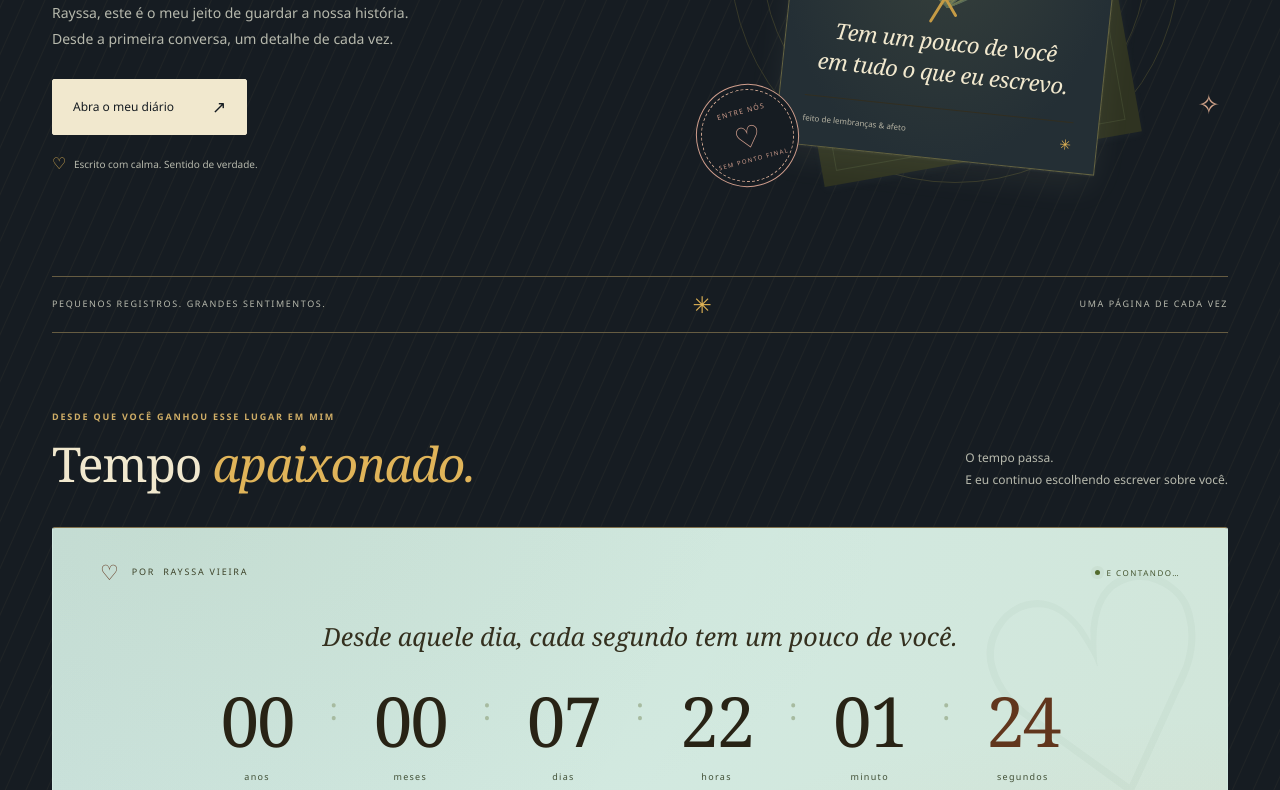
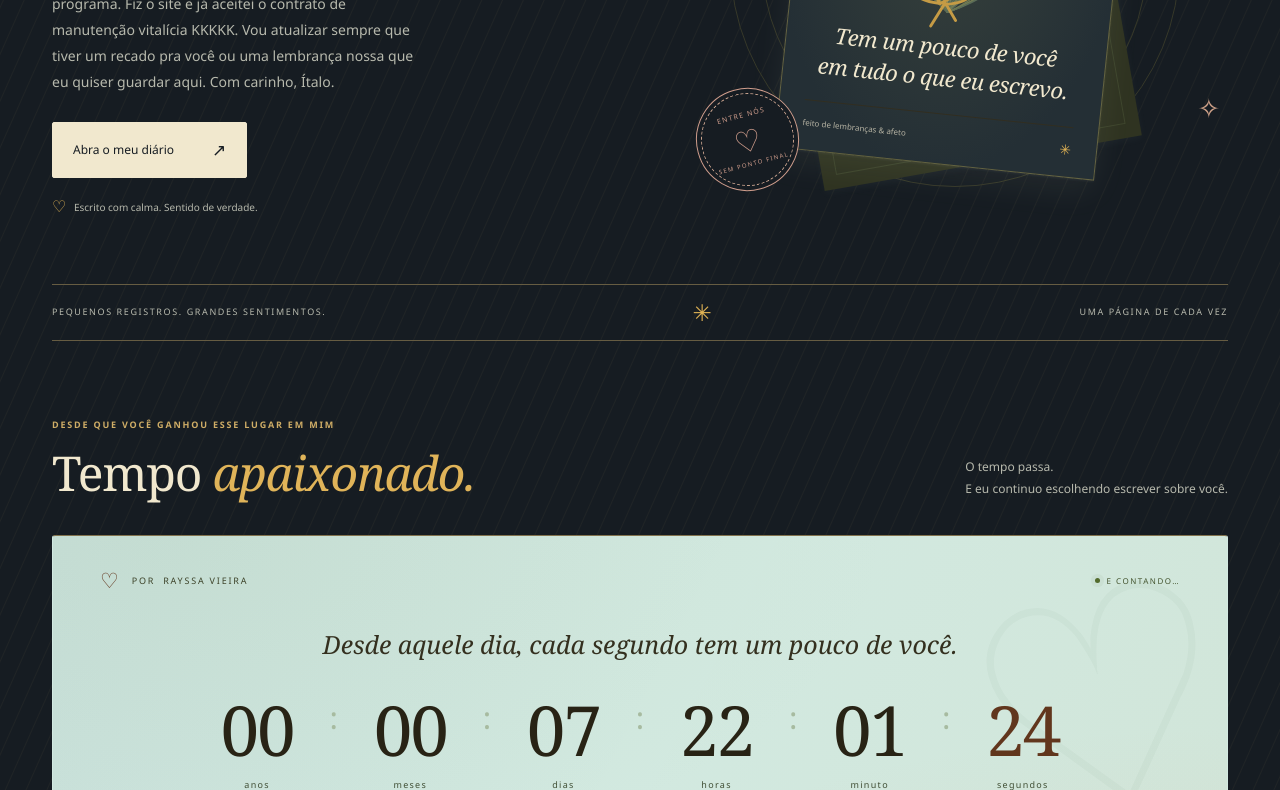
Before and after one commit to italogaldino-love/diario-rayssa, a plain HTML site: page index.html in a window 1280 px wide. Shown: the part 575-1365 px from the top of the page. Drawn offline with Linux system fonts and the light colour scheme.

Commit message:
Dedicar o diário à Rayssa com mensagem e assinatura do Ítalo

```diff
--- a/data.js
+++ b/data.js
@@ -4,8 +4,8 @@ window.DIARY_DATA = {
   "site": {
     "title": "Entre linhas, Rayssa.",
     "recipient": "Rayssa Vieira",
-    "author": "De mim, com carinho",
-    "subtitle": "Rayssa, este é o meu jeito de guardar a nossa história. Desde a primeira conversa, um detalhe de cada vez.",
+    "author": "Com carinho, Ítalo",
+    "subtitle": "Rayssa, esse é um presentinho do seu garoto de programa. Fiz o site e já aceitei o contrato de manutenção vitalícia KKKKK. Vou atualizar sempre que tiver um recado pra você ou uma lembrança nossa que eu quiser guardar aqui. Com carinho, Ítalo.",
     "startDate": "2026-11-09"
   },
   "longing": {
--- a/index.html
+++ b/index.html
@@ -40,7 +40,7 @@
       <div class="hero-copy">
         <p class="eyebrow"><span class="green-dot"></span> PALAVRAS QUE ENCONTRARAM UM LUGAR</p>
         <h1 id="hero-title">Entre uma conversa<br>e outra,<br><em>você ficou.</em><span class="hero-star" aria-hidden="true">✳</span></h1>
-        <p class="intro" id="site-subtitle">Um lugar para guardar o que sinto, as pequenas lembranças e tudo o que eu ainda quero te contar.</p>
+        <p class="intro" id="site-subtitle">Rayssa, esse é um presentinho do seu garoto de programa. Fiz o site e já aceitei o contrato de manutenção vitalícia KKKKK. Vou atualizar sempre que tiver um recado pra você ou uma lembrança nossa que eu quiser guardar aqui. Com carinho, Ítalo.</p>
         <a class="button" href="#diario">Abra o meu diário <span aria-hidden="true">↗</span></a>
         <p class="hero-footnote"><span aria-hidden="true">♡</span> Escrito com calma. Sentido de verdade.</p>
       </div>
@@ -115,7 +115,7 @@
       <div class="section-heading"><div><p class="eyebrow">AS LEMBRANÇAS QUE AINDA VÊM</p><h2 id="our-photos-title">Fotos <em>nossas.</em></h2></div><p>Um lugar reservado para a gente.</p></div>
       <div class="our-photos-empty"><span aria-hidden="true">♡</span><h3>Ainda vamos caber em muitas fotos.</h3><p>Por enquanto, este espaço espera por nós dois.<br>As próximas lembranças também vão ter imagem.</p><small>NOSSO ÁLBUM COMEÇA EM BREVE</small></div>
     </section>
-    <section class="closing wrap"><img class="closing-portrait" src="assets/retrato-rayssa.jpg" alt="Retrato da Rayssa" width="90" height="110" loading="lazy"><span class="closing-flower" aria-hidden="true">✳</span><p>Algumas histórias a gente vive.<br>Outras, a gente também <em>escreve.</em></p><small id="signature">De mim, com carinho</small></section>
+    <section class="closing wrap"><img class="closing-portrait" src="assets/retrato-rayssa.jpg" alt="Retrato da Rayssa" width="90" height="110" loading="lazy"><span class="closing-flower" aria-hidden="true">✳</span><p>Algumas histórias a gente vive.<br>Outras, a gente também <em>escreve.</em></p><small id="signature">Com carinho, Ítalo</small></section>
   </main>
   <footer class="footer wrap"><a href="#inicio" class="footer-brand" id="footer-brand">Entre linhas, você.</a><span>Um cantinho feito de afeto.</span><a href="#inicio">Voltar ao começo ↑</a></footer>
   <dialog id="reading-dialog" class="reading-dialog" aria-labelledby="dialog-title"><div class="dialog-top"><span class="eyebrow" id="dialog-label"></span><button type="button" class="dialog-close" aria-label="Fechar leitura" id="close-dialog">×</button></div><div class="dialog-paper"><p class="dialog-date" id="dialog-date"></p><h2 id="dialog-title"></h2><p class="dialog-mood" id="dialog-mood"></p><div class="dialog-body" id="dialog-body"></div><p class="dialog-signature" id="dialog-signature"></p><div class="dialog-navigation" id="dialog-navigation"><button type="button" class="text-button" id="previous-entry">← Página anterior</button><button type="button" class="text-button" id="next-entry">Próxima página →</button></div></div></dialog>
```
